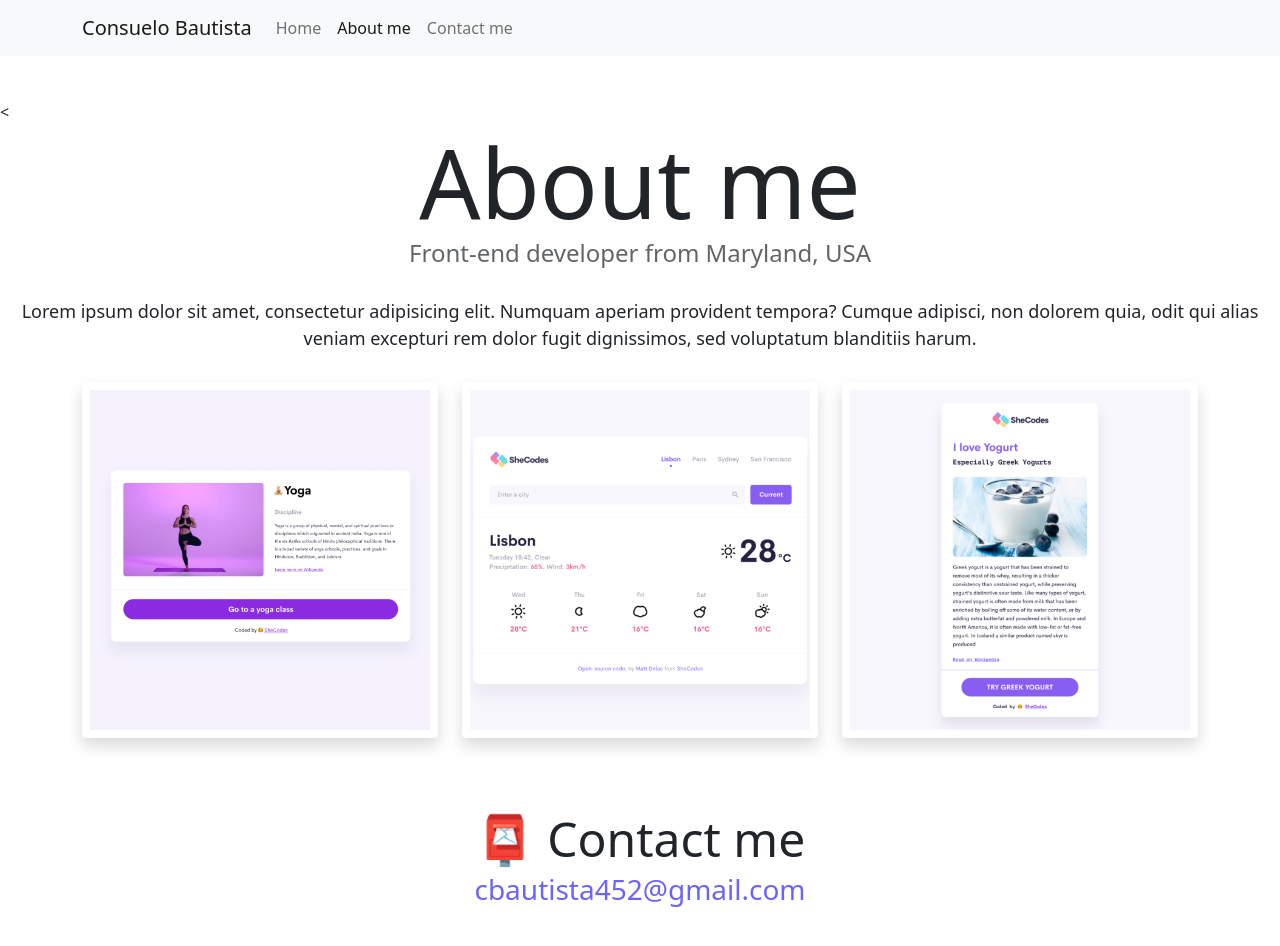
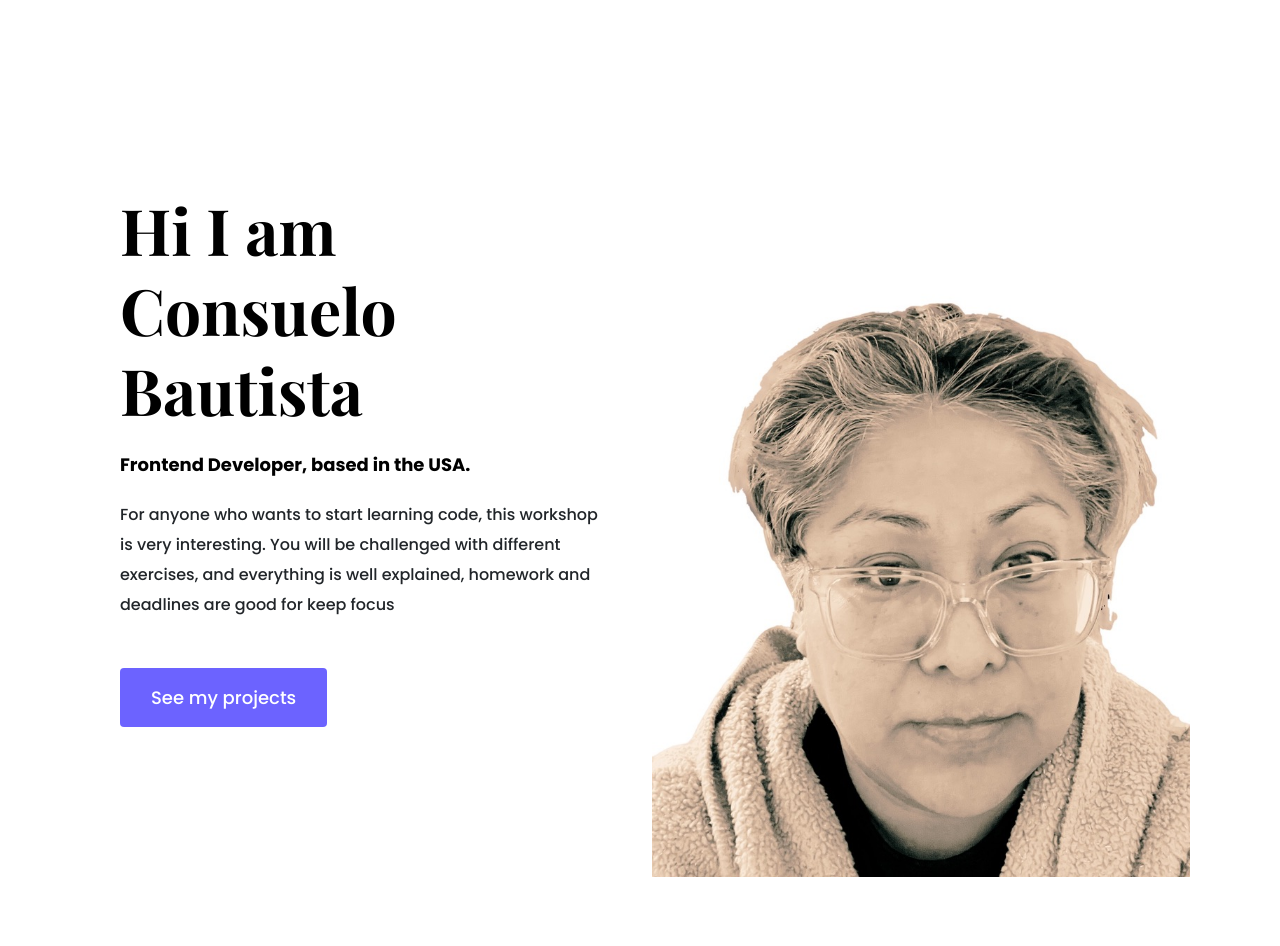
Before and after one commit to cbautista452/portfolio-project, a plain HTML site: page about.html in a window 1280 px wide. Drawn offline with nearby package versions, Linux system fonts and the light colour scheme.

Commit message:
added about page

```diff
--- a/about.html
+++ b/about.html
@@ -1,126 +1,42 @@
 <!DOCTYPE html>
 <html lang="en">
-  <head>
-    <script
-      type="text/javascript"
-      src="https://codesandbox.io/public/sse-hooks/sse-hooks.f742b80f43c5a2e0e619b0d97b5886cd.js"
-    ></script>
-    <script
-      type="text/javascript"
-      src="https://codesandbox.io/static/js/banner.0b5d84a2b.js"
-    ></script>
+<head>
+    <script type="text/javascript" src="https://codesandbox.io/public/sse-hooks/sse-hooks.f742b80f43c5a2e0e619b0d97b5886cd.js"></script>
+    <script type="text/javascript" src="https://codesandbox.io/static/js/banner.0b5d84a2b.js"></script>
 
-    <meta charset="UTF-8" />
-    <meta http-equiv="X-UA-Compatible" content="IE=edge" />
-    <meta name="viewport" content="width=device-width, initial-scale=1.0" />
-    <link
-      href="https://cdn.jsdelivr.net/npm/bootstrap@5.0.0-beta2/dist/css/bootstrap.min.css"
-      rel="stylesheet"
-      integrity="sha384-BmbxuPwQa2lc/FVzBcNJ7UAyJxM6wuqIj61tLrc4wSX0szH/Ev+nYRRuWlolflfl"
-      crossorigin="anonymous"
-    />
-    <script
-      src="https://cdn.jsdelivr.net/npm/bootstrap@5.0.0-beta2/dist/js/bootstrap.bundle.min.js"
-      integrity="sha384-b5kHyXgcpbZJO/tY9Ul7kGkf1S0CWuKcCD38l8YkeH8z8QjE0GmW1gYU5S9FOnJ0"
-      crossorigin="anonymous"
-    ></script>
-    <link rel="stylesheet" href="/styles/portfolio.css" />
-    <title>About me - Consuelo Bautista</title>
-    <meta
-      name="description"
-      content="About Consuelo Bautista, a front-end developer based in the USA"
-    />
-  </head>
-  <
-  <body cz-shortcut-listen="true">
-    <nav class="navbar navbar-expand-lg navbar-light bg-light fixed-top">
-      <div class="container">
-        <a class="navbar-brand" href="/" title="Homepage">Consuelo Bautista</a>
-        <button
-          class="navbar-toggler"
-          type="button"
-          data-bs-toggle="collapse"
-          data-bs-target="#navbarNav"
-          aria-controls="navbarNav"
-          aria-expanded="false"
-          aria-label="Toggle navigation"
-        >
-          <span class="navbar-toggler-icon"></span>
-        </button>
-        <div class="collapse navbar-collapse" id="navbarNav">
-          <ul class="navbar-nav">
-            <li class="nav-item">
-              <a class="nav-link" aria-current="page" href="/" tilte="Homepage"
-                >Home</a
-              >
-            </li>
-            <li class="nav-item">
-              <a
-                class="nav-link active"
-                href="/about.html"
-                title="Consuelo Bautista"
-                >About me</a
-              >
-            </li>
-            <li class="nav-item">
-              <a
-                class="nav-link"
-                href="/about.html#contact"
-                title="Contact Consuelo Bautista"
-                >Contact me</a
-              >
-            </li>
-          </ul>
+    <meta charset="UTF-8">
+    <meta http-equiv="X-UA-Compatible" content="IE=edge">
+    <meta name="viewport" content="width=device-width, initial-scale=1.0">
+    <title>SheCodes Portfolio</title>
+
+    <link href="https://cdn.jsdelivr.net/npm/bootstrap@5.0.0-beta2/dist/css/bootstrap.min.css" rel="stylesheet" integrity="sha384-BmbxuPwQa2lc/FVzBcNJ7UAyJxM6wuqIj61tLrc4wSX0szH/Ev+nYRRuWlolflfl" crossorigin="anonymous">
+    <link rel="preconnect" href="https://fonts.gstatic.com">
+    <link href="https://fonts.googleapis.com/css2?family=Playfair+Display:wght@700&amp;family=Poppins:wght@500;700&amp;display=swap" rel="stylesheet">
+    <link rel="stylesheet" href="styles/portfolio.css">
+
+    <script src="https://cdn.jsdelivr.net/npm/bootstrap@5.0.0-beta2/dist/js/bootstrap.bundle.min.js" integrity="sha384-b5kHyXgcpbZJO/tY9Ul7kGkf1S0CWuKcCD38l8YkeH8z8QjE0GmW1gYU5S9FOnJ0" crossorigin="anonymous"></script>
+    <script src="https://kit.fontawesome.com/ddc3ee268a.js" crossorigin="anonymous"></script><style media="all" id="fa-main"></style>
+    <body cz-shortcut-listen="true">
+    <div class="about-section container">
+      <div class="row">
+        <div class="col-lg-6">
+          <div class="about-section-content">
+            <h1 class="mb-4">Hi I am Consuelo Bautista</h1>
+            <h2 class="mb-4">Frontend Developer, based in the USA.</h2>
+            <p class="mb-5">
+              For anyone who wants to start learning code, this workshop is very
+              interesting. You will be challenged with different exercises, and
+              everything is well explained, homework and deadlines are good for
+              keep focus
+            </p>
+            <a href="" class="btn btn-branding">See my projects</a>
+          </div>
         </div>
-      </div>
-    </nav>
-    <h1 class="text-center">About me</h1>
-    <h3 class="text-center">Front-end developer from Maryland, USA</h3>
-    <div class="about-paragraphs text-center">
-      <p>
-        Lorem ipsum dolor sit amet, consectetur adipisicing elit. Numquam
-        aperiam provident tempora? Cumque adipisci, non dolorem quia, odit qui
-        alias veniam excepturi rem dolor fugit dignissimos, sed voluptatum
-        blanditiis harum.
-      </p>
-    </div>
-    <div class="container">
-      <div class="row">
-        <div class="col-sm-4">
-          <img
-            src="/images/yoga.png"
-            class="img-fluid p-2 mb-4 shadow rounded"
-            alt="Yoga project"
-          />
-        </div>
-        <div class="col-sm-4">
-          <img
-            src="/images/weather.png"
-            class="img-fluid p-2 mb-4 shadow rounded"
-            alt="Weather project"
-          />
-        </div>
-        <div class="col-sm-4">
-          <img
-            src="/images/yogurt.png"
-            class="img-fluid p-2 mb-4 shadow rounded"
-            alt="Yogurt project"
-          />
+        <div class="col-lg-6">
+          <img src="images/cb.jpeg" alt="" class="img-fluid">
         </div>
       </div>
     </div>
-    <div id="contact" class="mt-5">
-      <h2 class="text-center">📮 Contact me</h2>
-      <a href="mailto:cbautista452@gmail.com" class="email-link"
-        >cbautista452@gmail.com
-      </a>
-    </div>
-    <script
-      defer=""
-      src="https://static.cloudflareinsights.com/beacon.min.js/vb26e4fa9e5134444860be286fd8771851679335129114"
-      integrity="sha512-M3hN/6cva/SjwrOtyXeUa5IuCT0sedyfT+jK/OV+s+D0RnzrTfwjwJHhd+wYfMm9HJSrZ1IKksOdddLuN6KOzw=="
-      data-cf-beacon='{"rayId":"7ad469a1bec205e8","token":"7449176f14aa420c959831edd48bd5b7","version":"2023.3.0","si":100}'
-      crossorigin="anonymous"
-    ></script>
+
   </body>
 </html>
--- a/styles/portfolio.css
+++ b/styles/portfolio.css
@@ -1,114 +1,121 @@
 :root {
-  --primary-color: #6c63ff;
-  --secondary-color: #f5f2fe;
-  --box-shadow: 0 5px 10px rgba(0, 0, 0, 0.3);
+  --branding-color: #6c63ff;
+  --secondary-color: #f9f7fe;
+  --heading-font-family: "Playfair Display", serif;
+  --default-font-family: "Poppins", sans-serif;
 }
 
 body {
-  margin: 100px 0;
+  font-family: var(--default-font-family);
 }
 
 h1,
 h2,
-h3 {
-  margin: 0;
+h3,
+h4,
+h5,
+h6 {
+  color: black;
+  font-family: var(--heading-font-family);
+  font-weight: bold;
 }
 
 h1 {
   font-size: 96px;
+  line-height: 1.5;
 }
 
 h2 {
-  font-size: 48px;
-}
-
-h3 {
-  font-size: 24px;
-  opacity: 0.7;
+  font-size: 64px;
 }
 
 p {
-  font-size: 18px;
-  line-height: 1.5;
+  font-weight: normal;
+  font-size: 16px;
+  line-height: 30px;
 }
 
-.navigation-links {
-  display: flex;
-  margin-top: 40px;
-  justify-content: center;
+.hero {
+  background: var(--secondary-color);
+  text-align: center;
+  padding: 160px 20px;
 }
 
-.navigation-links a {
-  margin: 20px;
+.hero p {
+  font-size: 36px;
+  font-weight: bold;
+  margin: 0;
+  color: #272142;
 }
 
-.primary-link {
-  border-radius: 4px;
-  padding: 20px 15px;
-  text-decoration: none;
-  text-transform: capitalize;
-  background: var(--primary-color);
-  box-shadow: var(--box-shadow);
-  color: white;
+.hero h2 {
+  font-family: var(--heading-font-family);
+  font-weight: normal;
+  line-height: 1.5;
+  font-size: 24px;
 }
 
-.primary-link:hover {
-  color: white;
+.about-section {
+  padding: 160px 20px;
 }
 
-.secondary-link {
-  border-radius: 4px;
-  padding: 20px 15px;
-  text-decoration: none;
-  text-transform: capitalize;
-  color: var(--primary-color);
-  border: 1px solid var(--primary-color);
+.about-section h1 {
+  font-size: 64px;
+  line-height: 80px;
 }
 
-.homepage-link {
-  color: var(--primary-color);
-  text-align: center;
-  display: block;
+.about-section h2 {
+  font-size: 18px;
+  font-family: var(--default-font-family);
 }
 
-.about-paragraphs {
-  margin: 30px 0;
+.about-section-content {
+  margin: 30px;
 }
 
-.about-paragraphs p {
-  margin: 10px;
+.btn-branding {
+  background: var(--branding-color);
+  border-radius: 4px;
+  color: white;
+  font-size: 18px;
+  line-height: 27px;
+  padding: 15px 30px;
 }
 
-.email-link {
-  display: flex;
-  justify-content: center;
-  color: var(--primary-color);
-  font-size: 28px;
-  text-decoration: none;
+.btn-branding-outline {
+  color: var(--branding-color);
+  border: 1px solid var(--branding-color);
+  border-radius: 4px;
+  font-size: 18px;
+  line-height: 27px;
+  padding: 15px 30px;
 }
 
-.email-link:hover {
-  text-decoration: underline;
+.project-desciption {
+  padding: 120px 60px;
 }
 
-@media (max-width: 576px) {
+@media (max-width: 900px) {
   h1 {
-    font-size: 48px;
-    line-height: 1.5;
+    font-size: 44px;
+    line-height: 56px;
   }
 
   h2 {
-    font-size: 32px;
+    font-size: 44px;
+  }
+
+  .hero {
+    padding: 80px 20px;
+  }
+
+  .about-section {
+    text-align: center;
+    padding: 0;
+  }
+
+  .project-desciption {
+    padding: 0;
     text-align: center;
   }
-
-  p {
-    text-align: center;
-  }
-
-  .project-link {
-    display: block;
-    text-align: center;
-    margin: 0 20px;
-  }
 }
```
Also changed, not shown: images/cb.jpeg (added).
